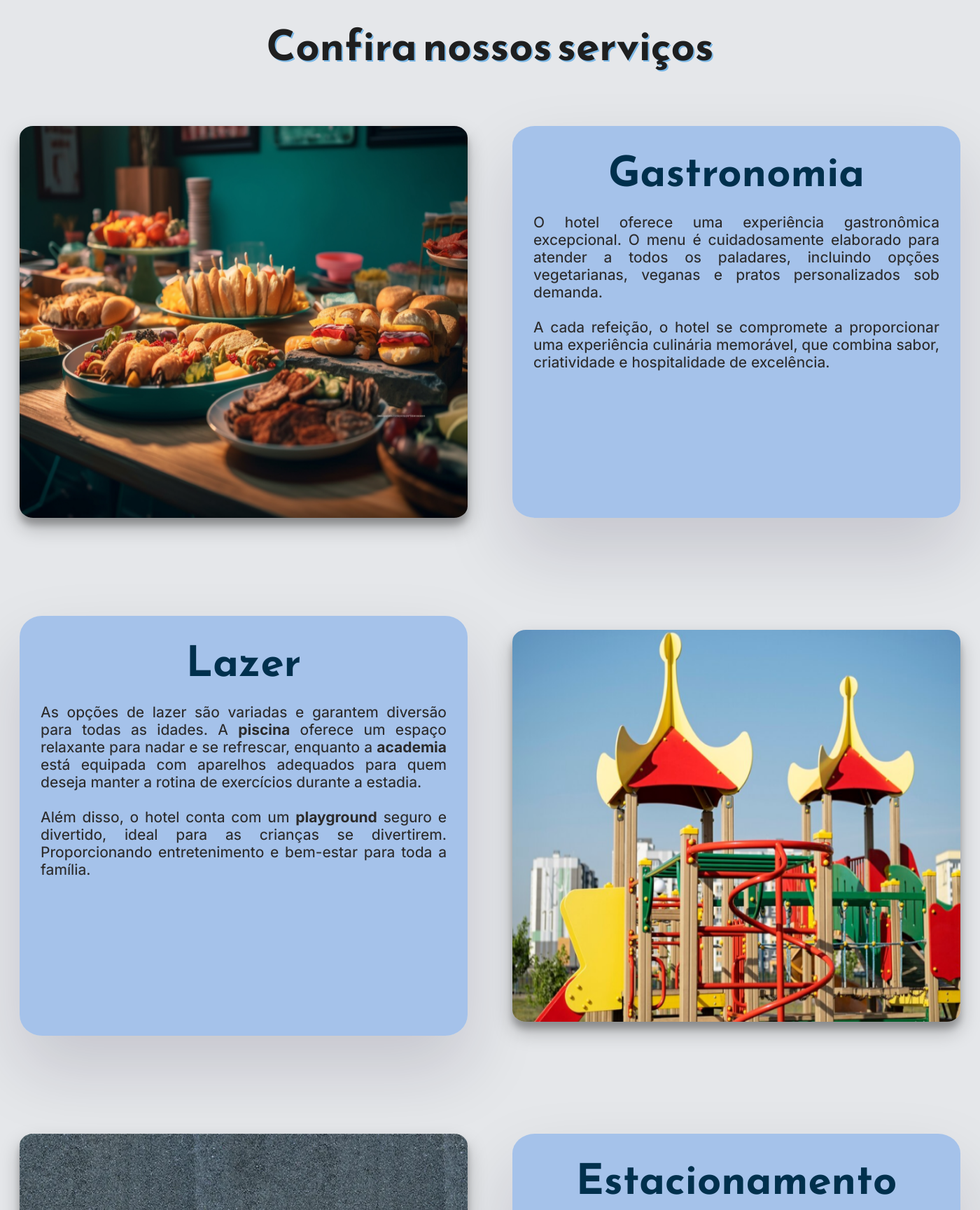
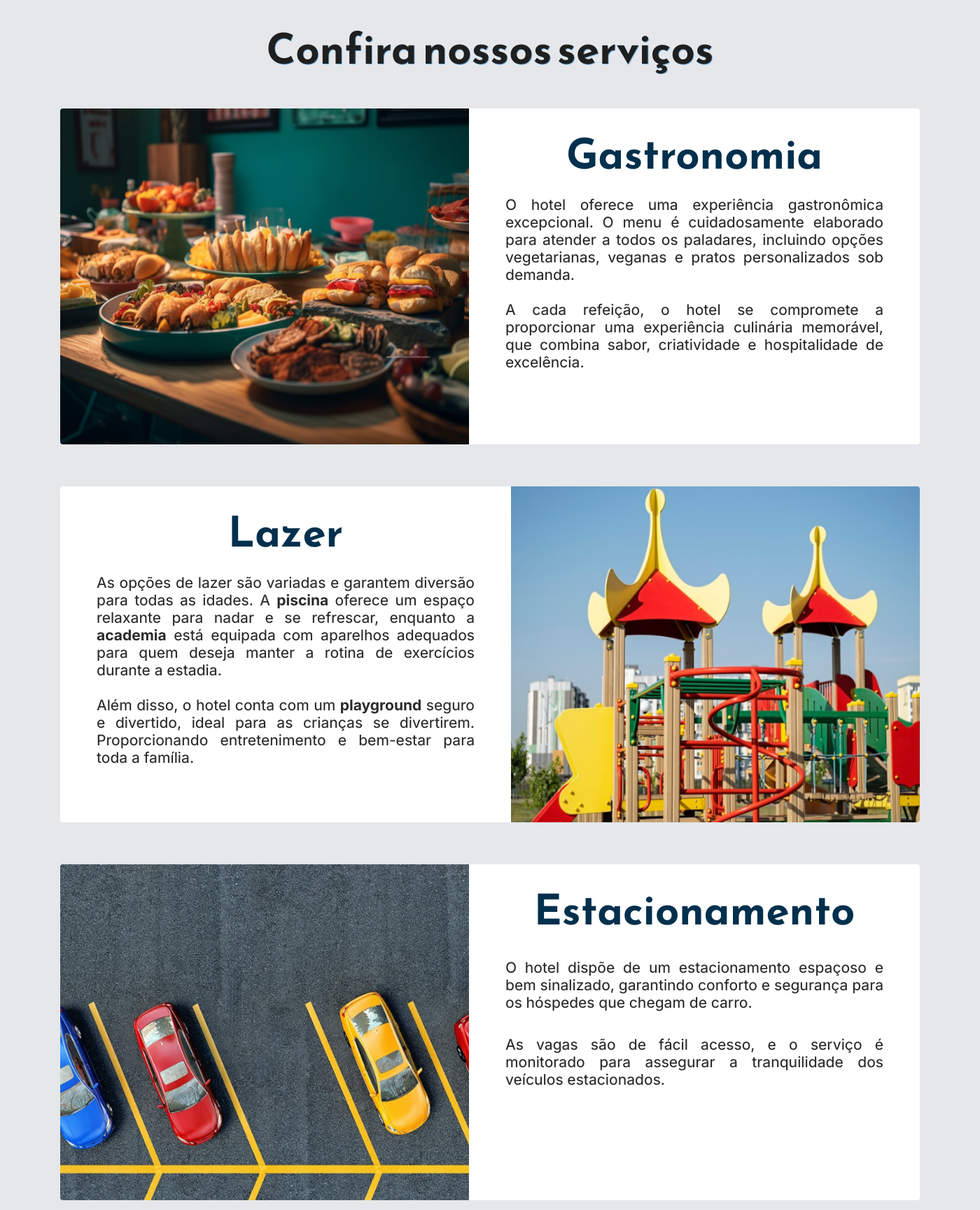
Before and after one commit to lucasbalderrama/hostcenter, a PHP site: page /servicos.html in a window 1400 px wide; the page is wider, and only the part inside the window is pictured. Shown: the part 86-1815 px from the top of that part at 70% size. Run offline with PHP 8.4, Linux system fonts and the light colour scheme.

Commit message:
design serviços change

```diff
--- a/css/servicos.css
+++ b/css/servicos.css
@@ -103,8 +103,9 @@ h1{
     font-family: "Reem Kufi", sans-serif;
     font-size: 60px;
     text-align: center;
-    margin-top: 20px;
-    text-shadow: 2px 2px #79B7E6;
+    margin-top: 25px;
+    margin-bottom: 10px;
+    text-shadow: 1px 1px #79B7E6;
 }
 h2{
     color: #00304D;
@@ -124,33 +125,35 @@ p{
     color: #2c2b2b;
 }
 .fundo-texto{
-    background-color: #8eb6ebbb;
-    border-radius: 5%;
-    padding: 20px;
-    width: 75vh;
-    height: 65vh;
+    padding: 10px;
+    width: 70vh;
+    height: 55vh;
     margin: 0 4vh;
-    box-shadow: rgba(17, 12, 46, 0.15) 0px 48px 100px 0px;
+}
+
+.img{
+    width: 73vh;
+    height: 60vh;
     transition: transform 0.3s ease;
 }
-
-.fundo-texto:hover{
+.img:hover{
     transform: scale(1.01);
-    }
-.img{
-    width: 80vh;
-    height: 70vh;
-    margin: 0 4vh;
-    border-radius: 3%;
-    box-shadow: rgba(0, 0, 0, 0.25) 0px 14px 28px, rgba(0, 0, 0, 0.22) 0px 10px 10px;
 }
-
+.esquerda{
+    border-top-left-radius: 4px;
+    border-bottom-left-radius: 4px;
+}
+.direita{
+    border-top-right-radius: 4px;
+    border-bottom-right-radius: 4px;
+}
 .caixa{
-    padding: 40px;
     margin: 30px;
+    border-radius: 4px;
     display: flex;
     justify-content: center;
     align-items: center;
+    background-color: #ffffff;
  }
 
 #estacionamento p{
@@ -199,7 +202,7 @@ footer a{
 #footerHostCenter a, #footerHostCenter p{
     margin-top: 30px;
 }
-@media (min-width: 468px) and (max-width: 1023px) {
+@media (min-width: 480px) and (max-width: 960px) {
     #nav1{
         display: none;
     }
@@ -217,7 +220,7 @@ footer a{
     }
     .fundo-texto{
         width: 65vh;
-        height: 50vh;
+        height: 41vh;
         margin: 50px;
     }
     .geral img{
@@ -247,8 +250,3 @@ footer a{
         font-size: 55px;
     }
 }
-@media (min-width: 1024px) {
-    #lazer, #limpeza{
-        height: 70vh;
-    }
-}
--- a/servicos.html
+++ b/servicos.html
@@ -43,7 +43,7 @@
         <h1>Confira nossos serviços</h1>
         <div class="geral">
             <div class="caixa" id="comida">
-                <img class="img" src="./img/comida.png" alt="">
+                <img class="img esquerda" src="./img/comida.png" alt="">
                 <div class="fundo-texto">
                     <h2>Gastronomia</h2>
                     <p>O hotel oferece uma experiência  gastronômica excepcional. O menu é cuidadosamente elaborado para atender a todos os paladares, incluindo opções vegetarianas, veganas e pratos personalizados sob demanda.</p>
@@ -57,11 +57,11 @@
                     <p>As opções de lazer são variadas e garantem diversão para todas as idades. A <strong>piscina</strong>  oferece um espaço relaxante para nadar e se refrescar, enquanto a <strong>academia</strong> está equipada com aparelhos adequados para quem deseja manter a rotina de exercícios durante a estadia.</p>
                     <p>Além disso, o hotel conta com um <strong>playground</strong> seguro e divertido, ideal para as crianças se divertirem. Proporcionando entretenimento e bem-estar para toda a família.</p>
                 </div>
-                <img class="img" src="./img/parque.png" alt="">
+                <img class="img direita" src="./img/parque.png" alt="">
             </div>
 
             <div class="caixa" id="estacionamento">
-                <img class="img" src="./img/estacionamento.png" alt="">
+                <img class="img esquerda" src="./img/estacionamento.png" alt="">
                 <div class="fundo-texto">
                     <h2>Estacionamento</h2>
                     <p>O hotel dispõe de um estacionamento espaçoso e bem sinalizado, garantindo conforto e segurança para os hóspedes que chegam de carro.</p>
@@ -75,7 +75,7 @@
                     <p>A equipe de limpeza é dedicada a manter todos os ambientes impecáveis, assegurando uma estadia <strong>confortável</strong> e <strong>agradável</strong>. Os serviços incluem limpeza diária dos quartos, troca de roupas de cama e toalhas, e reabastecimento de itens de higiene.</p>
                     <p>As áreas comuns, como lobby e espaços de lazer, também são higienizadas regularmente. Além disso, a equipe está sempre disponível para atender, garantindo um ambiente limpo e seguro.</p>
                 </div>
-                <img class="img" src="./img/limpeza.png" alt="">
+                <img class="img direita" src="./img/limpeza.png" alt="">
             </div>
         </div>
     </section>
```
